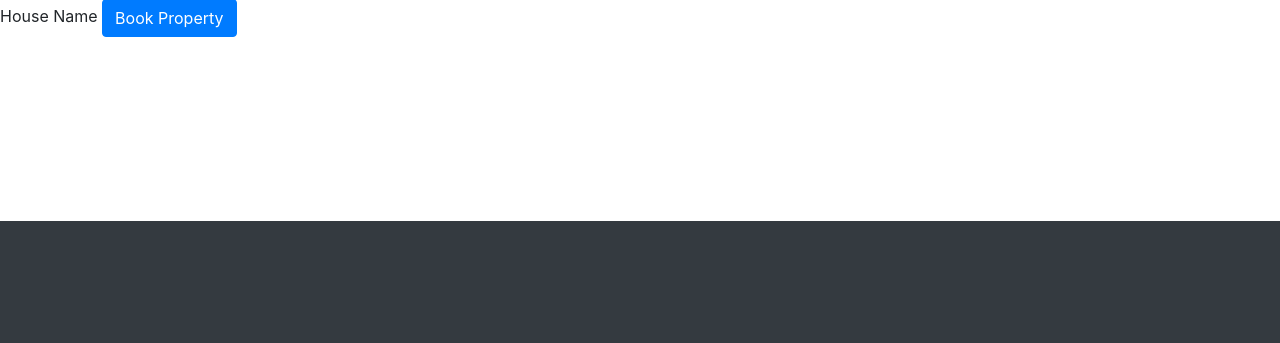
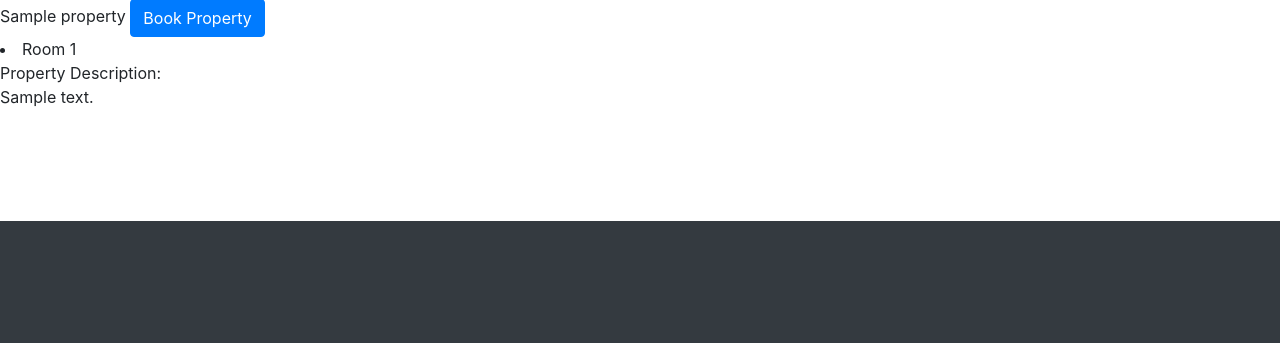
Before and after one commit to Jackson-Luu/AccommodationWebsite, a Django app: page /property/1/ in a window 1280 px wide. Shown: the part 457-800 px from the top of the page. Run offline with Django 3.2, Linux system fonts and the light colour scheme; tables that the repository leaves empty hold one stand-in row (values such as "Sample post"); some libraries are stand-ins or nearby versions.

Commit message:
add property instantiates rooms, bookingcreationform saves both booking and booking_table

```diff
--- a/mysite/booking/views.py
+++ b/mysite/booking/views.py
@@ -1,9 +1,10 @@
 from django.shortcuts import render, redirect
 from django.http import HttpResponse, HttpResponseRedirect
 from django.contrib import messages
-from .forms import *
+
 from django.urls import reverse
 from .models import *
+from .forms import *
 from django.contrib.auth.decorators import login_required
 
 # Create your views here.
@@ -38,6 +39,11 @@ def add_property_view(request):
             a = form.save(commit=False)
             a.host_id = user
             a.save()
+
+            #room creation
+            property_id = a
+            create_rooms(property_id)
+
             messages.success(request,'Property listed!')
             return redirect('home')
 
@@ -47,22 +53,43 @@ def add_property_view(request):
     return render(request,'add_property.html',{'form':form})
 
 def property_view(request, property_id):
-    return render(request, 'property_view.html', {'property_id':property_id})
+    property = Property.objects.get(property_id=property_id)
+    rooms = Room.objects.filter(property_id=property_id)
+    return render(request, 'property_view.html', {'property':property,'rooms':rooms})
 
 @login_required(login_url='/login')
 def book_property_view(request, property_id):
     user = request.user
     p = Property.objects.get(property_id=property_id)
     if request.method == 'POST':
-        form = BookingCreationForm(request.POST)
-        if form.is_valid():
-            a = form.save(commit=False)
-            a.user_id = user
-            a.save()
+        booking_form = BookingCreationForm(request.POST)
+       # print(booking_form.room_number)
+
+        if booking_form.is_valid():
+            room_number = booking_form.cleaned_data['room_number']
+            room = Room.objects.get(property_id=property_id, room_number=room_number)
+
+            start_date = booking_form.cleaned_data['start_date']
+            end_date = booking_form.cleaned_data['end_date']
+
+            booking = Booking(user_id=user,start_date=start_date, end_date=end_date)
+            booking.save()
+            booking_table = BookingTable(booking=booking, room=room)
+            booking_table.save()
+
             messages.success(request,'Property Booked!')
             return redirect('home')
 
     else:
         print('NOT VALID')
-        form = BookingCreationForm()
-    return render(request, 'property_booking.html', {'form':form})
+        booking_form = BookingCreationForm()
+
+    return render(request, 'property_booking.html', {'booking_form':booking_form})
+
+
+#creating rooms
+def create_rooms(property):
+    size = property.size
+    for i in range(size):
+        r = Room(room_number=(i+1),property_id=property)
+        r.save()
--- a/mysite/templates/property_view.html
+++ b/mysite/templates/property_view.html
@@ -37,8 +37,20 @@
   </a>
 </div>
 <header>
-    House Name
-    <a href="{% url 'book_property' property_id %}" class="btn btn-primary">Book Property</a>
+    {{ property.name }}
+    <a href="{% url 'book_property' property.property_id %}" class="btn btn-primary">Book Property</a>
 </header>
+<div>
+  {% for r in rooms %}
+    <li> Room {{r.room_id}}</li>
+  {% endfor %}
+</div>
+<div>
+  <h>Property Description:</h>
+  <p>
+    {{property.description}}
+  </p>
+
+</div>
 
 {% endblock %}
```
Also changed, not shown: mysite/booking/forms.py (+11 -4 lines), mysite/templates/property_booking.html (+3 -4 lines).
